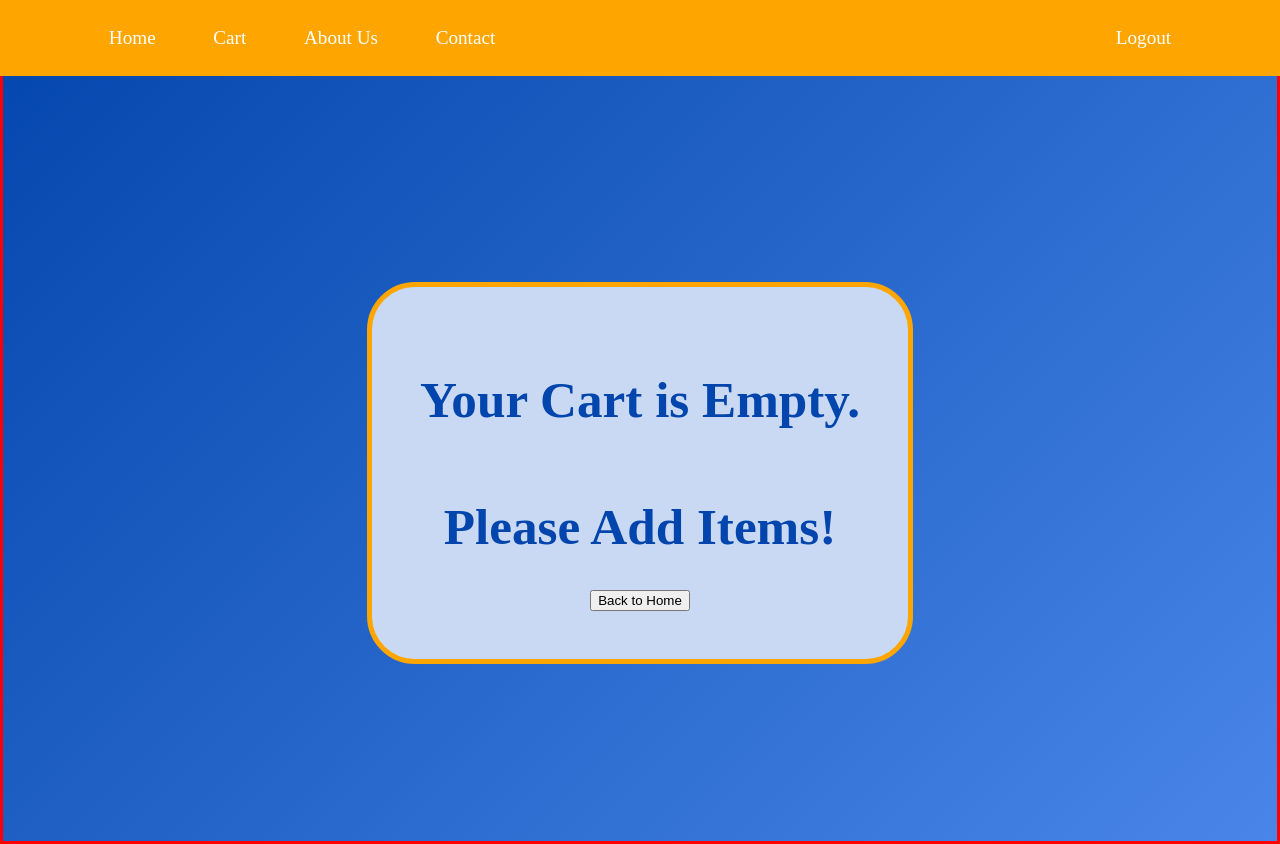
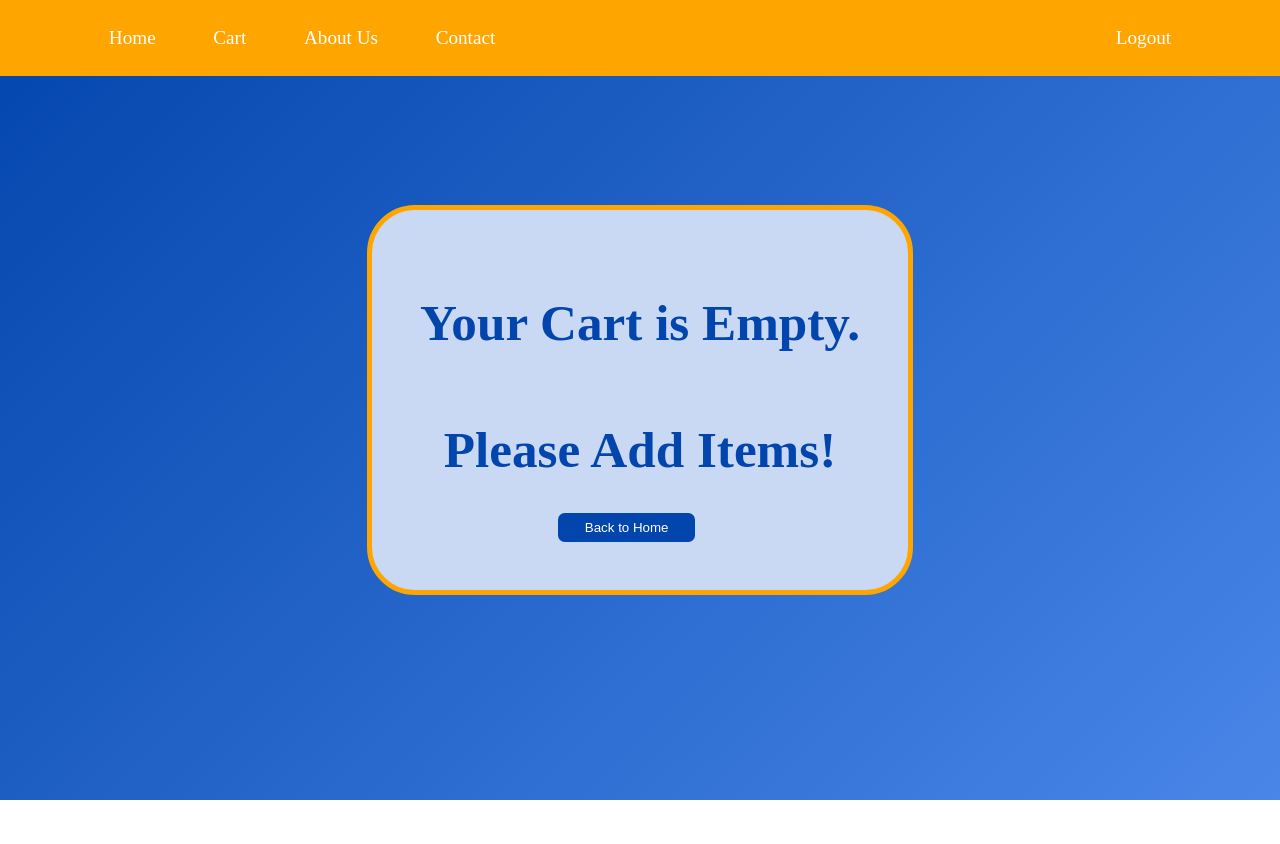
Before and after one commit to Tykoon11/StoreFront-Angular, an Angular app: page /cart in a window 1280 px wide. After the commit the page ends 800 px from the top, so only its background shows below. Built offline with nearby package versions, Linux system fonts and the light colour scheme.

Commit message:
nav update

```diff
--- a/src/app/app-routing.module.ts
+++ b/src/app/app-routing.module.ts
@@ -3,13 +3,11 @@ import { RouterModule, Routes } from '@angular/router';
 import { ProductItemDetailComponent } from './components/product-item-detail/product-item-detail.component';
 import { ProductListComponent } from './components/product-list/product-list.component';
 import { CartComponent } from './components/cart/cart.component';
-import { ConfirmationComponent } from './confirmation/confirmation.component';
 
 const routes: Routes = [
   { path: '', component: ProductListComponent },
   { path: 'product/:id', component: ProductItemDetailComponent },
   { path: 'cart', component: CartComponent },
-  { path: 'confirmation', component: ConfirmationComponent },
 ];
 
 @NgModule({
--- a/src/app/components/cart/cart.component.css
+++ b/src/app/components/cart/cart.component.css
@@ -38,6 +38,7 @@
   background-color: #0245ac;
   border: none;
   color: white;
+  border-radius: 0.5em;
 }
 .buttons {
   position: relative;
@@ -54,9 +55,7 @@
   cursor: pointer;
 }
 #empty-can {
-  padding-top: 8%;
-  border: 3px solid red;
-  height: 92vh;
+  height: 100vh;
   display: flex;
   justify-content: center;
   align-items: center;
@@ -101,6 +100,7 @@ input {
   padding: 0.5em 2em;
   cursor: pointer;
   background-color: #0245ac;
+  border-radius: 0.5em;
   border: none;
   color: white;
   display: inline;
--- a/src/app/components/cart/cart.component.html
+++ b/src/app/components/cart/cart.component.html
@@ -70,7 +70,7 @@
     <div class="empty">
       <h1>Your Cart is Empty.</h1>
       <h1>Please Add Items!</h1>
-      <button routerLink="/">Back to Home</button>
+      <button id="home" routerLink="/">Back to Home</button>
     </div>
   </div>
 </ng-template>
--- a/src/app/confirmation/confirmation.component.css
+++ b/src/app/confirmation/confirmation.component.css
@@ -10,6 +10,11 @@ button {
   background-color: #0648af;
   border: none;
   border-radius: 1em;
+  cursor: pointer;
+  color: white;
+}
+button:hover {
+  color: orange;
 }
 .sub {
   padding: 3em;
--- a/src/app/layout/header/header.component.html
+++ b/src/app/layout/header/header.component.html
@@ -2,11 +2,10 @@
   <div class="links1">
     <p><a routerLink="/">Home</a></p>
     <p><a routerLink="/cart">Cart</a></p>
-    <p><a routerLink="/confirmation">About Us</a></p>
-    <p><a routerLink="/">Contact</a></p>
+    <p><a routerLink="#">About Us</a></p>
+    <p><a routerLink="#">Contact</a></p>
   </div>
-
   <div class="links2">
-    <p><a routerLink="/">Logout</a></p>
+    <p><a routerLink="#">Logout</a></p>
   </div>
 </div>
```
